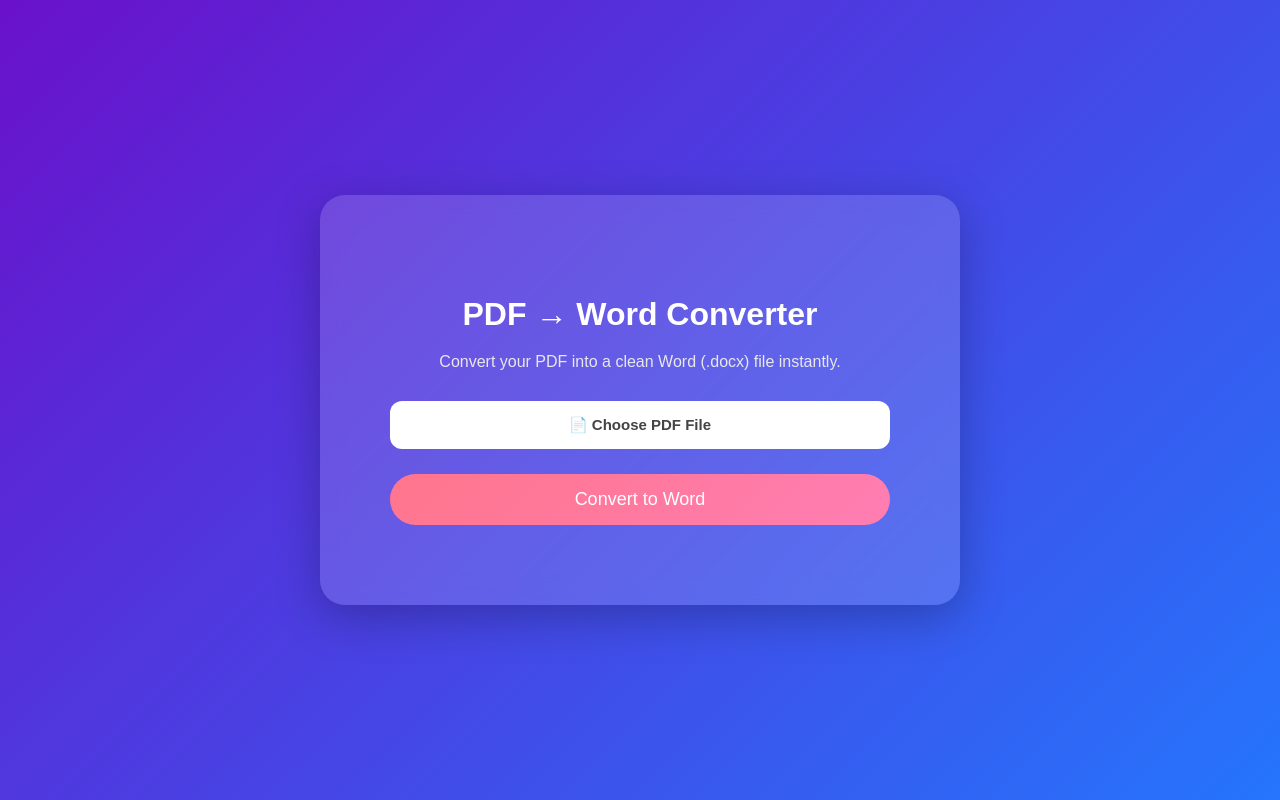
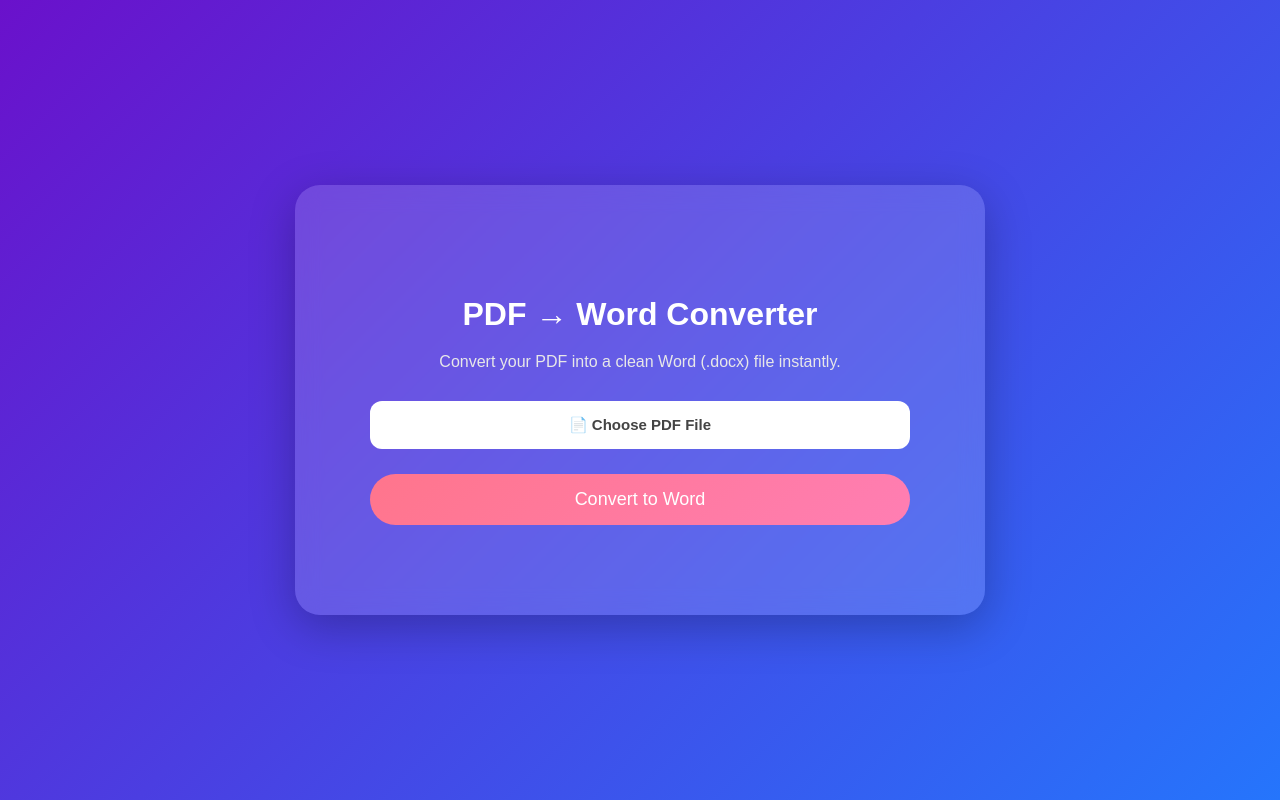
Before and after one commit to ankita05-web/pdf2word, a Flask app: page / in a window 1280 px wide. Run offline with Flask 3, Linux system fonts and the light colour scheme.

Commit message:
Update style.css

```diff
--- a/static/style.css
+++ b/static/style.css
@@ -12,13 +12,13 @@ body {
 /* 🟦 Glass Effect Form Box - Medium Large */
 .container {
     background: rgba(255, 255, 255, 0.15);
-    padding: 80px 70px;       /* balanced padding */
+    padding: 90px 75px;
     border-radius: 25px;
     box-shadow: 0 12px 45px rgba(0, 0, 0, 0.25);
     backdrop-filter: blur(12px);
     text-align: center;
-    width: 500px;              /* medium-large width */
-    max-width: 90vw;           /* responsive */
+    width: 540px;   /* slightly bigger */
+    max-width: 90vw;
 }
 
 /* Title */
```
